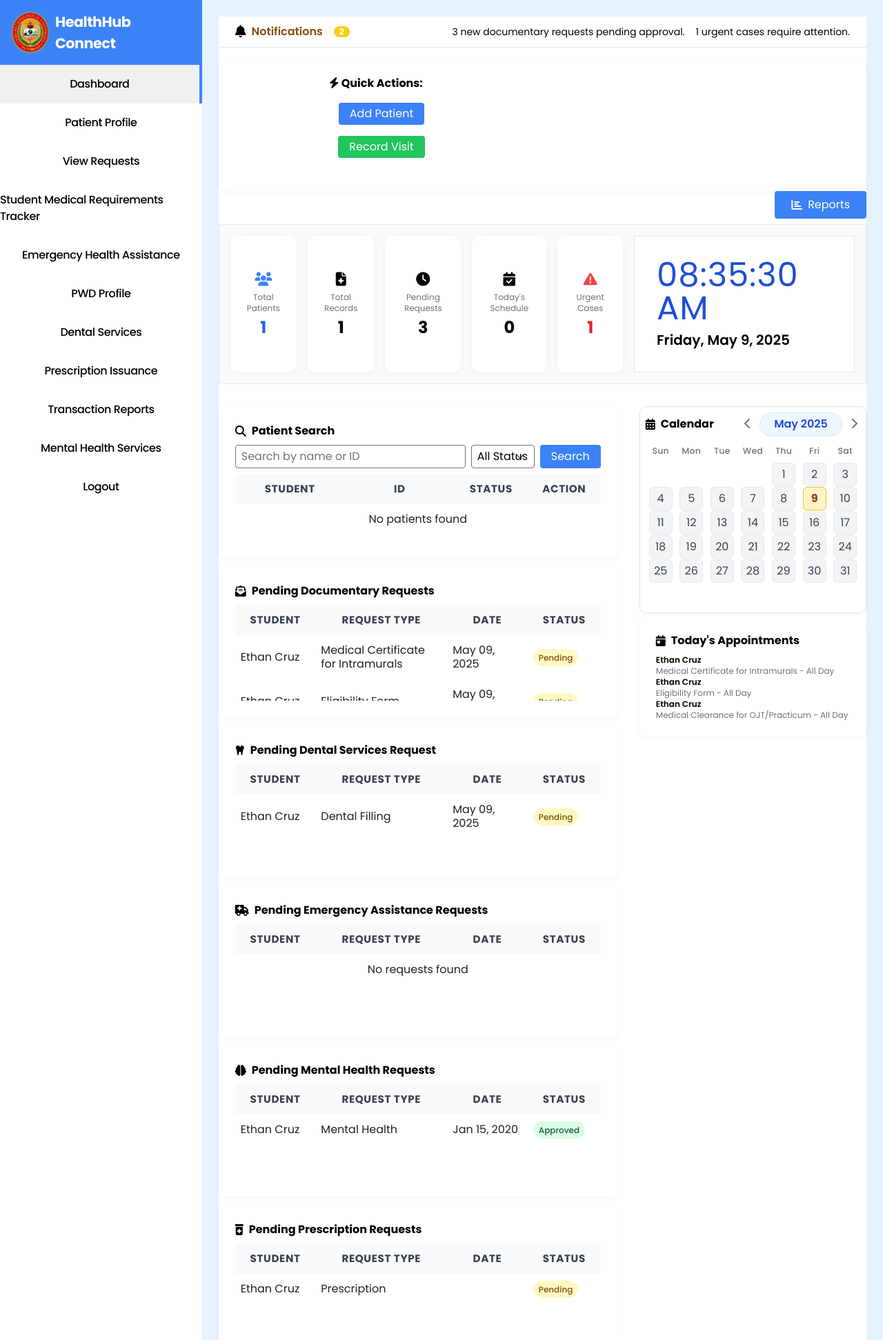
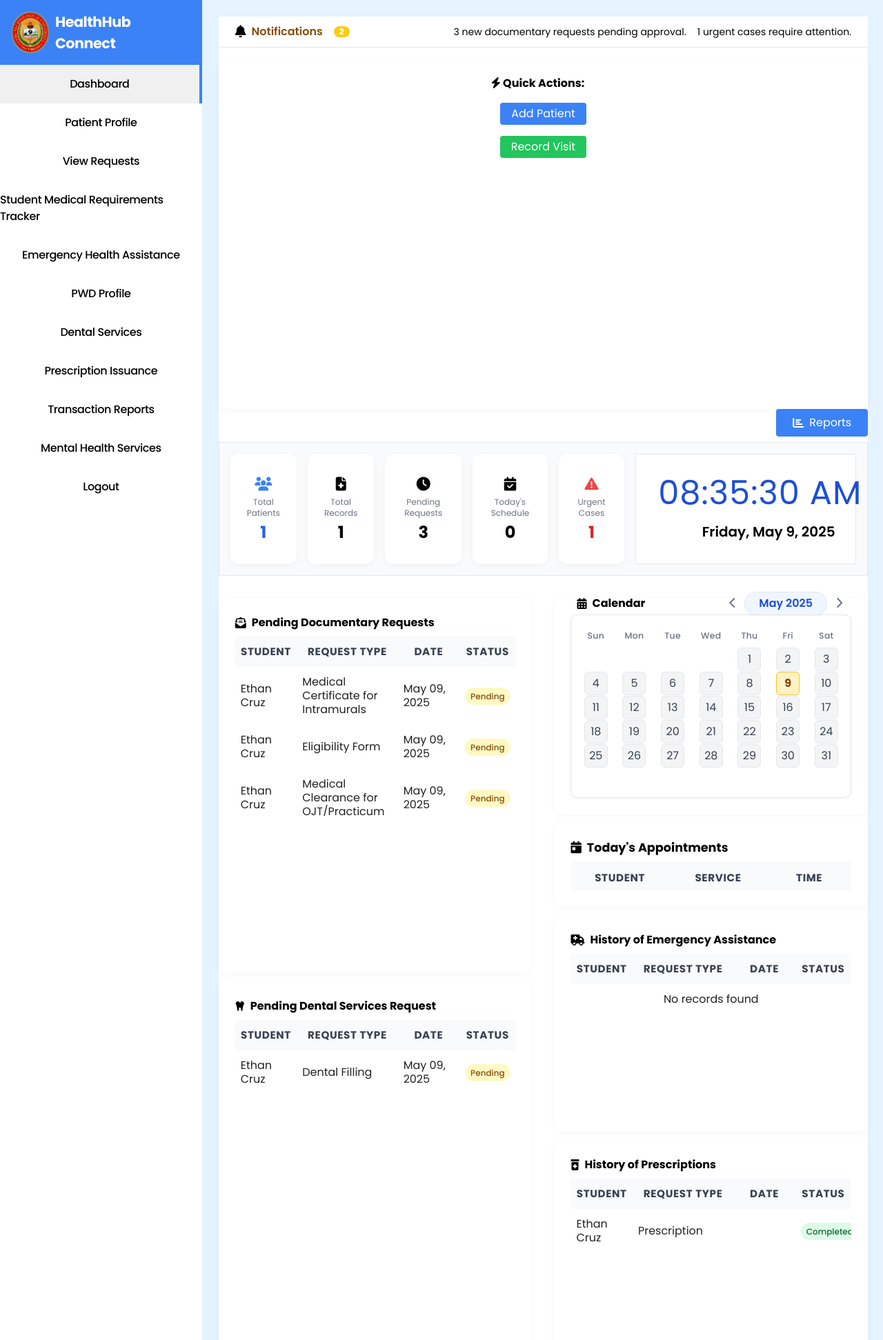
Before and after one commit to Jokbal88/capstone-v3, a Django app: page /admin-dashboard/ in a window 1280 px wide. Shown: the whole page at 69% size. Run offline with Django 5.2, Linux system fonts and the light colour scheme; a user stored in the database is signed in; data comes from the database, SQL or seed files in the repository; both versions use the stored data as it was after the commit; tables that the repository leaves empty hold one stand-in row (values such as "Sample post"); some libraries are stand-ins or nearby versions.

Commit message:
Added more functionalities on the Admin Dashboard UI

```diff
--- a/main/templates/admin_dashboard.html
+++ b/main/templates/admin_dashboard.html
@@ -60,7 +60,7 @@
     }
     .calendar-admin {
         width: 100%;
-        max-width: none;
+        max-width: 100%;
         min-width: 0;
         margin: 0 auto;
         display: flex;
@@ -71,6 +71,7 @@
         box-shadow: 0 1px 4px 0 rgba(0,0,0,0.06);
         padding: 0.5rem 0.5rem 0.5rem 0.5rem;
         border: 1px solid #e5e7eb;
+        box-sizing: border-box;
     }
     .calendar-header-admin {
         display: grid;
@@ -237,60 +238,15 @@
             <span class="text-2xl font-bold text-red-600">{{ urgent_cases|default:0 }}</span>
         </div>
         <!-- Move clock/date to far right and make it bigger -->
-        <div class="flex flex-col justify-center items-end flex-[2] bg-white rounded-xl shadow border border-blue-100 ml-auto p-8" style="min-width:320px; min-height:100px;">
-            <div id="adminLiveTime" class="text-5xl font-extrabold text-blue-700 mb-2" style="letter-spacing:1px;"></div>
-            <div id="adminLiveDate" class="text-xl font-semibold text-gray-600"></div>
+        <div class="flex flex-col justify-center items-end flex-[2] bg-white rounded-xl shadow border border-blue-100 ml-auto p-8" style="min-width:320px; min-height:100px; width:340px; height:160px;">
+            <div id="adminLiveTime" class="text-5xl font-extrabold text-blue-700 mb-2 text-center" style="letter-spacing:1px; width:320px; height:70px; display:flex; align-items:left; justify-content:left;"></div>
+            <div id="adminLiveDate" class="text-xl font-semibold text-gray-600 text-center" style="width:320px; text-align:center;"></div>
       </div>
     </div>
     <div class="dashboard-main-grid">
-        <!-- Left Column: Upcoming Requests + Transaction Log -->
+        <!-- Left Column: Requests -->
         <div class="flex flex-col h-full flex-1 gap-3">
-            <div class="dashboard-card flex-1 flex flex-col p-4 mb-2" style="min-height: 120px;">
-                <h2 class="text-base font-bold text-gray-800 mb-2 flex items-center gap-2" style="font-size:1rem;"><i class="fas fa-search text-blue-400"></i> Patient Search</h2>
-                <form method="get" class="flex flex-col md:flex-row gap-2 mb-2">
-                    <input type="text" name="patient_search" placeholder="Search by name or ID" class="border rounded px-2 py-1 flex-1" value="{{ request.GET.patient_search|default:'' }}">
-                    <select name="patient_filter" class="border rounded px-2 py-1">
-                        <option value="">All Status</option>
-                        <option value="urgent">Urgent</option>
-                        <option value="regular">Regular</option>
-                    </select>
-                    <button type="submit" class="bg-blue-500 text-white px-4 py-1 rounded">Search</button>
-                </form>
-                <div class="overflow-x-auto">
-                    <table class="min-w-full dashboard-table text-sm" style="table-layout: fixed; width: 100%;">
-                        <colgroup>
-                            <col style="width: 30%">
-                            <col style="width: 30%">
-                            <col style="width: 20%">
-                            <col style="width: 20%">
-                        </colgroup>
-                        <thead>
-                            <tr style="min-height: 40px;">
-                                <th class="px-2 py-2">Student</th>
-                                <th class="px-2 py-2">ID</th>
-                                <th class="px-2 py-2">Status</th>
-                                <th class="px-2 py-2">Action</th>
-                            </tr>
-                        </thead>
-                        <tbody>
-                            {% for patient in patient_search_results %}
-                            <tr class="hover:bg-blue-50 transition-colors" style="min-height: 40px;">
-                                <td class="px-2 py-2">{{ patient.firstname }} {{ patient.lastname }}</td>
-                                <td class="px-2 py-2">{{ patient.student_id }}</td>
-                                <td class="px-2 py-2">{% if patient.urgent %}<span class="px-2 py-1 text-xs font-medium rounded-full bg-red-100 text-red-800">Urgent</span>{% else %}<span class="px-2 py-1 text-xs font-medium rounded-full bg-green-100 text-green-800">Regular</span>{% endif %}</td>
-                                <td class="px-2 py-2"><a href="{% url 'admin:medical_patient_change' patient.id %}" class="bg-blue-500 text-white px-3 py-1 rounded">View Profile</a></td>
-                            </tr>
-                            {% empty %}
-                            <tr style="min-height: 40px;">
-                                <td colspan="4" class="px-2 py-4 text-center text-gray-400">No patients found</td>
-                            </tr>
-                            {% endfor %}
-                        </tbody>
-                    </table>
-                </div>
-            </div>
-            <div class="dashboard-card flex-1 flex flex-col p-4 mb-2" style="min-height: 180px;">
-
+            <div class="dashboard-card flex-1 flex flex-col p-4 mb-2 w-full" style="min-height: 180px;">
                 <h2 class="text-base font-bold text-gray-800 mb-2 flex items-center gap-2" style="font-size:1rem;"><i class="fas fa-envelope-open-text text-blue-400"></i> Pending Documentary Requests</h2>
                 <div class="overflow-x-auto flex-1" style="max-height: 260px; overflow-y: auto;">
                     <table class="min-w-full dashboard-table text-sm" style="table-layout: fixed; width: 100%;">
@@ -310,7 +266,7 @@
                         </thead>
                         <tbody>
                             {% for request in upcoming_requests %}
-                            <tr class="hover:bg-blue-50 transition-colors" style="min-height: 48px;">
+                            <tr class="hover:bg-blue-50 transition-colors {% if forloop.counter0|divisibleby:2 %}bg-gray-100{% endif %}" style="min-height: 48px;">
                                 <td class="px-2 py-2">{{ request.patient.student.firstname }} {{ request.patient.student.lastname }}</td>
                                 <td class="px-2 py-2">{{ request.request_type }}</td>
                                 <td class="px-2 py-2">{{ request.date_requested|date:"M d, Y" }}</td>
@@ -331,8 +287,7 @@
                     </table>
                 </div>
             </div>
-            <div class="dashboard-card flex-1 flex flex-col p-4 mb-2" style="min-height: 180px;">
-
+            <div class="dashboard-card flex-1 flex flex-col p-4 mb-2 w-full" style="min-height: 180px;">
                 <h2 class="text-base font-bold text-gray-800 mb-2 flex items-center gap-2" style="font-size:1rem;"><i class="fas fa-tooth text-blue-400"></i> Pending Dental Services Request</h2>
                 <div class="overflow-x-auto flex-1" style="max-height: 260px; overflow-y: auto;">
                     <table class="min-w-full dashboard-table text-sm" style="table-layout: fixed; width: 100%;">
@@ -352,7 +307,7 @@
                         </thead>
                         <tbody>
                             {% for request in dental_requests %}
-                            <tr class="hover:bg-blue-50 transition-colors" style="min-height: 48px;">
+                            <tr class="hover:bg-blue-50 transition-colors {% if forloop.counter0|divisibleby:2 %}bg-gray-100{% endif %}" style="min-height: 48px;">
                                 <td class="px-2 py-2">{{ request.patient.student.firstname }} {{ request.patient.student.lastname }}</td>
                                 <td class="px-2 py-2">{{ request.service_type }}</td>
                                 <td class="px-2 py-2">{{ request.date_requested|date:"M d, Y" }}</td>
@@ -380,8 +335,69 @@
                     </table>
                 </div>
             </div>
-            <div class="dashboard-card flex-1 flex flex-col p-4 mb-2" style="min-height: 180px;">
-                <h2 class="text-base font-bold text-gray-800 mb-2 flex items-center gap-2" style="font-size:1rem;"><i class="fas fa-ambulance text-red-400"></i> Pending Emergency Assistance Requests</h2>
+        </div>
+        <!-- Right Column: Calendar, Schedules, History -->
+        <div class="flex flex-col h-full flex-1 gap-3">
+            <div class="dashboard-card flex flex-col p-4 mb-2 w-full" style="min-height: 120px;">
+                <div class="calendar-admin w-full flex flex-col justify-end p-1" style="min-height: 120px; height: auto; width: 100%; box-sizing: border-box;">
+                    <div class="flex items-center justify-between mb-2 w-full gap-2" style="margin-bottom: 1rem;">
+                        <span class="text-base font-bold text-gray-800 flex items-center gap-2"><i class="fas fa-calendar-alt text-blue-400"></i> Calendar</span>
+                        <div class="flex items-center gap-2">
+                            <button onclick="previousMonthAdmin()" class="text-gray-500 hover:text-blue-600 transition p-1 rounded-full focus:outline-none focus:ring-2 focus:ring-blue-200">
+              <i class="fas fa-chevron-left"></i>
+            </button>
+                            <span id="currentMonthAdmin" class="px-4 py-1 bg-blue-50 text-blue-700 rounded-full font-semibold text-base shadow-sm border border-blue-100" style="min-width:120px; text-align:center;"></span>
+                            <button onclick="nextMonthAdmin()" class="text-gray-500 hover:text-blue-600 transition p-1 rounded-full focus:outline-none focus:ring-2 focus:ring-blue-200">
+              <i class="fas fa-chevron-right"></i>
+            </button>
+                      </div>
+                    </div>
+                    <div class="calendar-header-admin">
+                        <div class="calendar-header-cell-admin">Sun</div>
+                        <div class="calendar-header-cell-admin">Mon</div>
+                        <div class="calendar-header-cell-admin">Tue</div>
+                        <div class="calendar-header-cell-admin">Wed</div>
+                        <div class="calendar-header-cell-admin">Thu</div>
+                        <div class="calendar-header-cell-admin">Fri</div>
+                        <div class="calendar-header-cell-admin">Sat</div>
+                    </div>
+                    <div id="calendarDaysAdmin" class="flex-1"></div>
+                </div>
+            </div>
+            <div class="dashboard-card flex flex-col p-2 mb-1 w-full" style="min-height: 40px; height: auto;">
+                <h2 class="text-base font-bold text-gray-800 mb-2 flex items-center gap-2" style="font-size:1.1rem;"><i class="fas fa-calendar-day text-blue-400"></i> Today's Appointments</h2>
+                <div class="overflow-x-auto flex-1" style="max-height: 260px; overflow-y: auto;">
+                    <table class="min-w-full dashboard-table text-base" style="table-layout: fixed; width: 100%;">
+                        <colgroup>
+                            <col style="width: 35%">
+                            <col style="width: 35%">
+                            <col style="width: 30%">
+                        </colgroup>
+                        <thead>
+                            <tr style="min-height: 56px;">
+                                <th class="px-2 py-3" style="position: sticky; top: 0; z-index: 2; background: #f9fafb;">Student</th>
+                                <th class="px-2 py-3" style="position: sticky; top: 0; z-index: 2; background: #f9fafb;">Service</th>
+                                <th class="px-2 py-3" style="position: sticky; top: 0; z-index: 2; background: #f9fafb;">Time</th>
+                            </tr>
+                        </thead>
+                        <tbody>
+                            {% for appt in todays_appointments %}
+                            <tr class="hover:bg-blue-50 transition-colors {% if forloop.counter0|divisibleby:2 %}bg-gray-100{% endif %}" style="min-height: 56px;">
+                                <td class="px-2 py-3">{{ appt.student }}</td>
+                                <td class="px-2 py-3">{{ appt.service }}</td>
+                                <td class="px-2 py-3">{{ appt.time }}</td>
+                            </tr>
+                            {% empty %}
+                            <tr style="min-height: 56px;">
+                                <td colspan="3" class="px-2 py-6 text-center text-gray-400">No appointments today</td>
+                            </tr>
+                            {% endfor %}
+                        </tbody>
+                    </table>
+                </div>
+            </div>
+            <div class="dashboard-card flex-1 flex flex-col p-4 mb-2 w-full" style="min-height: 180px;">
+                <h2 class="text-base font-bold text-gray-800 mb-2 flex items-center gap-2" style="font-size:1rem;"><i class="fas fa-ambulance text-red-400"></i> History of Emergency Assistance</h2>
                 <div class="overflow-x-auto flex-1" style="max-height: 260px; overflow-y: auto;">
                     <table class="min-w-full dashboard-table text-sm" style="table-layout: fixed; width: 100%;">
                         <colgroup>
@@ -400,7 +416,7 @@
                         </thead>
                         <tbody>
                             {% for request in emergency_requests %}
-                            <tr class="hover:bg-blue-50 transition-colors" style="min-height: 48px;">
+                            <tr class="hover:bg-blue-50 transition-colors {% if forloop.counter0|divisibleby:2 %}bg-gray-100{% endif %}" style="min-height: 48px;">
                                 <td class="px-2 py-2">{{ request.patient.student.firstname }} {{ request.patient.student.lastname }}</td>
                                 <td class="px-2 py-2">{{ request.request_type }}</td>
                                 <td class="px-2 py-2">{{ request.date_requested|date:"M d, Y" }}</td>
@@ -414,57 +430,15 @@
                             </tr>
                             {% empty %}
                             <tr style="min-height: 48px;">
-                                <td colspan="4" class="px-2 py-6 text-center text-gray-400">No requests found</td>
+                                <td colspan="4" class="px-2 py-6 text-center text-gray-400">No records found</td>
                             </tr>
                             {% endfor %}
                         </tbody>
                     </table>
                 </div>
             </div>
-            <div class="dashboard-card flex-1 flex flex-col p-4 mb-2" style="min-height: 180px;">
-                <h2 class="text-base font-bold text-gray-800 mb-2 flex items-center gap-2" style="font-size:1rem;"><i class="fas fa-brain text-purple-400"></i> Pending Mental Health Requests</h2>
-                <div class="overflow-x-auto flex-1" style="max-height: 260px; overflow-y: auto;">
-                    <table class="min-w-full dashboard-table text-sm" style="table-layout: fixed; width: 100%;">
-                        <colgroup>
-                            <col style="width: 22%">
-                            <col style="width: 36%">
-                            <col style="width: 22%">
-                            <col style="width: 20%">
-                        </colgroup>
-                        <thead>
-                            <tr style="min-height: 48px;">
-                                <th class="px-2 py-2" style="position: sticky; top: 0; z-index: 2; background: #f9fafb;">Student</th>
-                                <th class="px-2 py-2" style="position: sticky; top: 0; z-index: 2; background: #f9fafb;">Request Type</th>
-                                <th class="px-2 py-2" style="position: sticky; top: 0; z-index: 2; background: #f9fafb;">Date</th>
-                                <th class="px-2 py-2" style="position: sticky; top: 0; z-index: 2; background: #f9fafb;">Status</th>
-                            </tr>
-                        </thead>
-                        <tbody>
-                            {% for request in mental_health_requests %}
-                            <tr class="hover:bg-blue-50 transition-colors" style="min-height: 48px;">
-                                <td class="px-2 py-2">{{ request.patient.student.firstname }} {{ request.patient.student.lastname }}</td>
-                                <td class="px-2 py-2">Mental Health</td>
-                                <td class="px-2 py-2">{{ request.date_submitted|date:"M d, Y" }}</td>
-                                <td class="px-2 py-2">
-                                    <span class="px-2 py-1 text-xs font-medium rounded-full
-                                        {% if request.status == 'approved' %}bg-green-100 text-green-800
-                                        {% elif request.status == 'pending' %}bg-yellow-100 text-yellow-800
-                                        {% else %}bg-red-100 text-red-800{% endif %}">
-                                        {{ request.status|title }}
-                                    </span>
-                                </td>
-                            </tr>
-                            {% empty %}
-                            <tr style="min-height: 48px;">
-                                <td colspan="4" class="px-2 py-6 text-center text-gray-400">No requests found</td>
-                            </tr>
-                            {% endfor %}
-                        </tbody>
-                    </table>
-                </div>
-            </div>
-            <div class="dashboard-card flex-1 flex flex-col p-4 mb-2" style="min-height: 180px;">
-                <h2 class="text-base font-bold text-gray-800 mb-2 flex items-center gap-2" style="font-size:1rem;"><i class="fas fa-prescription-bottle-alt text-blue-400"></i> Pending Prescription Requests</h2>
+            <div class="dashboard-card flex-1 flex flex-col p-4 mb-2 w-full" style="min-height: 180px;">
+                <h2 class="text-base font-bold text-gray-800 mb-2 flex items-center gap-2" style="font-size:1rem;"><i class="fas fa-prescription-bottle-alt text-blue-400"></i> History of Prescriptions</h2>
                 <div class="overflow-x-auto flex-1" style="max-height: 260px; overflow-y: auto;">
                     <table class="min-w-full dashboard-table text-sm" style="table-layout: fixed; width: 100%;">
                         <colgroup>
@@ -483,64 +457,21 @@
                         </thead>
                         <tbody>
                             {% for request in prescription_requests %}
-                            <tr class="hover:bg-blue-50 transition-colors" style="min-height: 48px;">
+                            <tr class="hover:bg-blue-50 transition-colors {% if forloop.counter0|divisibleby:2 %}bg-gray-100{% endif %}" style="min-height: 48px;">
                                 <td class="px-2 py-2">{{ request.patient.student.firstname }} {{ request.patient.student.lastname }}</td>
                                 <td class="px-2 py-2">Prescription</td>
                                 <td class="px-2 py-2">{{ request.date_prescribed|date:"M d, Y" }}</td>
                                 <td class="px-2 py-2">
-                                    <span class="px-2 py-1 text-xs font-medium rounded-full bg-yellow-100 text-yellow-800">Pending</span>
+                                    <span class="px-2 py-1 text-xs font-medium rounded-full bg-green-100 text-green-800">Completed</span>
                                 </td>
                             </tr>
                             {% empty %}
                             <tr style="min-height: 48px;">
-                                <td colspan="4" class="px-2 py-6 text-center text-gray-400">No requests found</td>
+                                <td colspan="4" class="px-2 py-6 text-center text-gray-400">No records found</td>
                             </tr>
                             {% endfor %}
                         </tbody>
                     </table>
-                </div>
-            </div>
-        </div>
-        <!-- Right Column: Calendar (top), Schedule (below) -->
-        <div class="flex flex-col h-full flex-1 gap-1">
-            <div class="calendar-admin w-full flex flex-col justify-end mb-1 p-1" style="min-height: 120px; height: auto; width: 100%;">
-                <div class="flex items-center justify-between mb-2 w-full gap-2">
-                    <span class="text-base font-bold text-gray-800 flex items-center gap-2"><i class="fas fa-calendar-alt text-blue-400"></i> Calendar</span>
-                    <div class="flex items-center gap-2">
-                        <button onclick="previousMonthAdmin()" class="text-gray-500 hover:text-blue-600 transition p-1 rounded-full focus:outline-none focus:ring-2 focus:ring-blue-200">
-          <i class="fas fa-chevron-left"></i>
-        </button>
-                        <span id="currentMonthAdmin" class="px-4 py-1 bg-blue-50 text-blue-700 rounded-full font-semibold text-base shadow-sm border border-blue-100" style="min-width:120px; text-align:center;"></span>
-                        <button onclick="nextMonthAdmin()" class="text-gray-500 hover:text-blue-600 transition p-1 rounded-full focus:outline-none focus:ring-2 focus:ring-blue-200">
-          <i class="fas fa-chevron-right"></i>
-        </button>
-      </div>
-                </div>
-                <div class="calendar-header-admin">
-                    <div class="calendar-header-cell-admin">Sun</div>
-                    <div class="calendar-header-cell-admin">Mon</div>
-                    <div class="calendar-header-cell-admin">Tue</div>
-                    <div class="calendar-header-cell-admin">Wed</div>
-                    <div class="calendar-header-cell-admin">Thu</div>
-                    <div class="calendar-header-cell-admin">Fri</div>
-                    <div class="calendar-header-cell-admin">Sat</div>
-                </div>
-                <div id="calendarDaysAdmin" class="flex-1"></div>
-            </div>
-            <div class="dashboard-card flex flex-col p-2 mb-1 w-full" style="min-height: 40px; height: auto;">
-                <h2 class="text-base font-bold text-gray-800 mb-2 flex items-center gap-2" style="font-size:1rem;"><i class="fas fa-calendar-day text-blue-400"></i> Today's Appointments</h2>
-                <div class="space-y-2">
-                    {% for appt in todays_appointments %}
-                    <div class="flex items-start space-x-2">
-                        <div class="w-2 h-2 mt-2 bg-blue-500 rounded-full flex-shrink-0"></div>
-                        <div>
-                            <p class="text-xs font-semibold text-gray-800">{{ appt.student }}</p>
-                            <p class="text-xs text-gray-500">{{ appt.service }} - {{ appt.time }}</p>
-                        </div>
-                    </div>
-                    {% empty %}
-                    <p class="text-xs text-center text-gray-400">No appointments today</p>
-                    {% endfor %}
                 </div>
             </div>
         </div>
```
Also changed, not shown: db.sqlite3.
